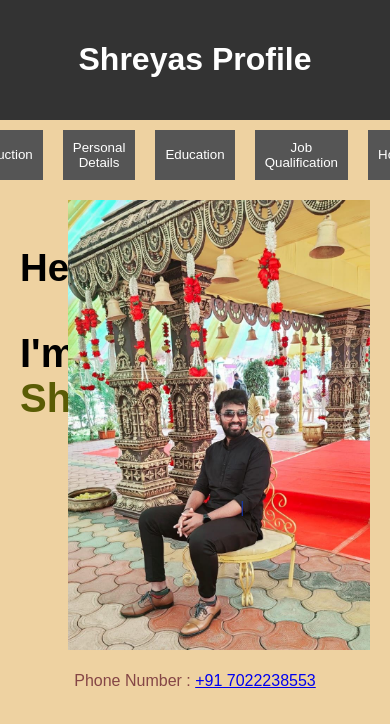
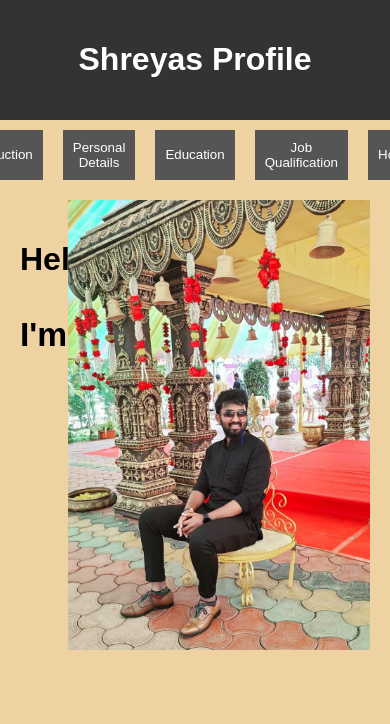
Before and after one commit to shreyas-shiiny/bio, a React (Create React App) app: page / in a window 390 px wide. Shown: the top 724 px of the page. Built offline with nearby package versions, Linux system fonts and the light colour scheme.

Commit message:
Update App.css

```diff
--- a/src/App.css
+++ b/src/App.css
@@ -1,18 +1,10 @@
+/* Default styles */
 html {
-    --section-background-color: linear-gradient(
-      to bottom left,
-      #9a5fe8,
-      #9a5fe8
-    );
-
-    --image-gradient: linear-gradient(
-      to bottom left,
-      #9a5fe8,
-      #9a5fe8
-    );
-
+    --section-background-color: linear-gradient(to bottom left, #9a5fe8, #9a5fe8);
+    --image-gradient: linear-gradient(to bottom left, #9a5fe8, #9a5fe8);
     --imp-text-color: pink;
 }
+
 body {
     font-family: 'Arial', sans-serif;
     margin: 0;
@@ -66,7 +58,7 @@ main {
     color: rgb(133, 70, 70) !important;
 }
 
-.full-stack{
+.full-stack {
     text-align: center;
     color: rgb(44, 31, 14);
 }
@@ -74,5 +66,20 @@ main {
 @media only screen and (max-width: 600px) {
     .heading, .heading-name {
         padding-left: 0 !important;
+        font-size: 2em !important;
+    }
+    .heading-name {
+        font-size: 2.1em !important;
     }
 }
+@media only screen and (min-width: 768px) {
+    /* Styles for tablets */
+}
+
+@media only screen and (min-width: 992px) {
+    /* Styles for laptops and desktops */
+}
+
+@media only screen and (min-width: 1200px) {
+    /* Styles for larger screens */
+}
```
Lines whose indentation alone changed are shown as unchanged.
